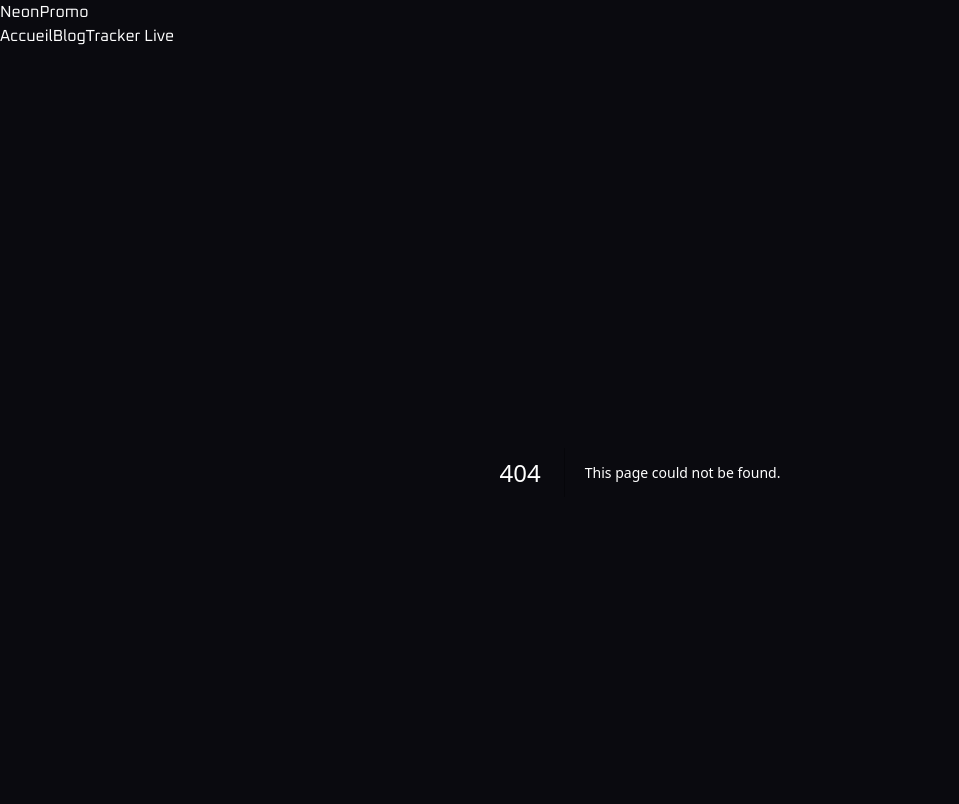
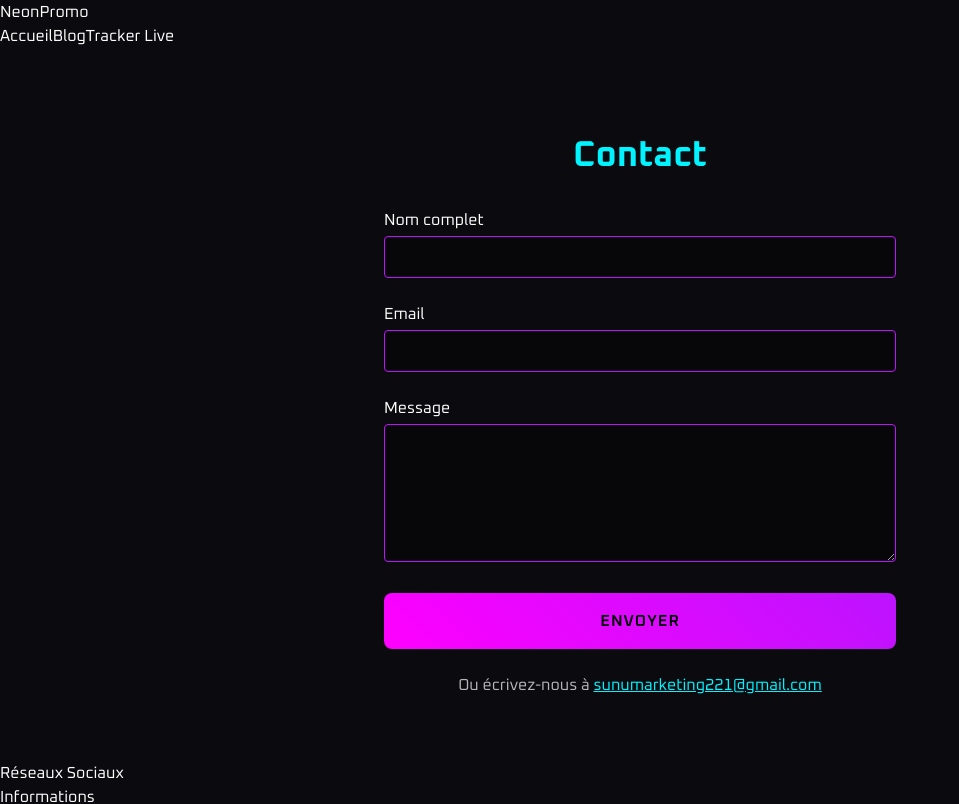
Before and after one commit to gadji15/neon-promo15, a Next.js app in the folder next-app/: page /contact in a window 1280 px wide. Before the commit this address had no page. Shown: the top 804 px of the page, without its empty margins (0-959 px from the left). Built offline with nearby package versions, Linux system fonts and the light colour scheme.

Commit message:
feat: add pages for About, Terms, Privacy, Contact, Verification, and Not Found with SectionWrapper component
Co-authored-by: Genie <genie@cosine.sh>

```diff
--- /dev/null
+++ b/next-app/app/apropos/page.tsx
@@ -0,0 +1,17 @@
+import { SectionWrapper } from "../../components/SectionWrapper";
+
+export default function AproposPage() {
+  return (
+    <SectionWrapper title="À propos">
+      <p>
+        Neon Promo accompagne les parieurs depuis 2024 pour une expérience plus transparente, responsable et innovante.
+      </p>
+      <p>
+        Notre équipe combine expertise technologique et passion du sport pour vous offrir les meilleurs outils et conseils.
+      </p>
+      <p>
+        Notre mission : démocratiser l’accès aux bonus, comparatifs et stratégies gagnantes en toute indépendance.
+      </p>
+    </SectionWrapper>
+  );
+}
--- /dev/null
+++ b/next-app/app/conditions/page.tsx
@@ -0,0 +1,17 @@
+import { SectionWrapper } from "../../components/SectionWrapper";
+
+export default function ConditionsPage() {
+  return (
+    <SectionWrapper title="Conditions d'utilisation">
+      <p>
+        L’accès et l’utilisation du site Neon Promo impliquent l’acceptation pleine et entière des présentes conditions générales.
+      </p>
+      <p>
+        Les codes promotionnels sont proposés à titre informatif. Il appartient à chaque utilisateur de vérifier leur légalité dans sa juridiction.
+      </p>
+      <p>
+        Neon Promo n’est pas opérateur de paris et décline toute responsabilité en cas d’usage non conforme.
+      </p>
+    </SectionWrapper>
+  );
+}
--- /dev/null
+++ b/next-app/app/confidentialite/page.tsx
@@ -0,0 +1,17 @@
+import { SectionWrapper } from "../../components/SectionWrapper";
+
+export default function ConfidentialitePage() {
+  return (
+    <SectionWrapper title="Politique de confidentialité">
+      <p>
+        Nous nous engageons à protéger votre vie privée conformément au RGPD et aux réglementations en vigueur.
+      </p>
+      <p>
+        Les données collectées (email pour la newsletter, cookies d’audience) sont utilisées exclusivement pour améliorer nos services.
+      </p>
+      <p>
+        Vous pouvez exercer vos droits d’accès, de rectification ou de suppression à tout moment en nous contactant.
+      </p>
+    </SectionWrapper>
+  );
+}
--- /dev/null
+++ b/next-app/app/contact/page.tsx
@@ -0,0 +1,65 @@
+"use client";
+import { SectionWrapper } from "../../components/SectionWrapper";
+import { useRef } from "react";
+
+export default function ContactPage() {
+  const formRef = useRef<HTMLFormElement>(null);
+
+  function handleSubmit(e: React.FormEvent<HTMLFormElement>) {
+    e.preventDefault();
+    alert("Merci pour votre message ! Nous vous répondrons rapidement.");
+    formRef.current?.reset();
+  }
+
+  return (
+    <SectionWrapper title="Contact">
+      <form onSubmit={handleSubmit} ref={formRef} className="space-y-6 max-w-lg mx-auto">
+        <div>
+          <label htmlFor="name" className="block text-white mb-1 font-medium">
+            Nom complet
+          </label>
+          <input
+            type="text"
+            id="name"
+            required
+            className="w-full px-4 py-2 rounded border border-[var(--neon-purple)] bg-black/30 text-white focus:outline-none focus:border-[var(--neon-cyan)]"
+          />
+        </div>
+        <div>
+          <label htmlFor="email" className="block text-white mb-1 font-medium">
+            Email
+          </label>
+          <input
+            type="email"
+            id="email"
+            required
+            className="w-full px-4 py-2 rounded border border-[var(--neon-purple)] bg-black/30 text-white focus:outline-none focus:border-[var(--neon-cyan)]"
+          />
+        </div>
+        <div>
+          <label htmlFor="message" className="block text-white mb-1 font-medium">
+            Message
+          </label>
+          <textarea
+            id="message"
+            required
+            rows={5}
+            className="w-full px-4 py-2 rounded border border-[var(--neon-purple)] bg-black/30 text-white focus:outline-none focus:border-[var(--neon-cyan)]"
+          />
+        </div>
+        <button
+          type="submit"
+          className="btn btn-redirect w-full mt-4"
+        >
+          Envoyer
+        </button>
+      </form>
+      <p className="mt-8 text-center text-white/70">
+        Ou écrivez-nous à{" "}
+        <a href="mailto:sunumarketing221@gmail.com" className="underline text-[var(--neon-cyan)]">
+          sunumarketing221@gmail.com
+        </a>
+      </p>
+    </SectionWrapper>
+  );
+}
--- /dev/null
+++ b/next-app/app/not-found.tsx
@@ -0,0 +1,18 @@
+import Link from "next/link";
+
+export default function NotFound() {
+  return (
+    <main className="min-h-[60vh] flex flex-col items-center justify-center text-center">
+      <h1 className="text-4xl font-bold text-[var(--neon-pink)] mb-6">Page introuvable</h1>
+      <p className="mb-6 text-white/80">
+        Oups, la page que vous cherchez n’existe pas ou a été déplacée.
+      </p>
+      <Link
+        href="/"
+        className="btn btn-redirect"
+      >
+        Retour à l’accueil
+      </Link>
+    </main>
+  );
+}
--- /dev/null
+++ b/next-app/app/verification/page.tsx
@@ -0,0 +1,17 @@
+import { SectionWrapper } from "../../components/SectionWrapper";
+
+export default function VerificationPage() {
+  return (
+    <SectionWrapper title="Vérification de compte">
+      <p>
+        Protégez votre compte grâce à nos recommandations : mot de passe fort, double authentification, surveillance régulière.
+      </p>
+      <p>
+        Notre diagnostic vous aide à détecter les failles et à améliorer la sécurité de votre profil.
+      </p>
+      <p>
+        Pour toute question, contactez notre équipe support dédiée.
+      </p>
+    </SectionWrapper>
+  );
+}
--- /dev/null
+++ b/next-app/components/SectionWrapper.tsx
@@ -0,0 +1,18 @@
+import React from "react";
+
+export function SectionWrapper({
+  title,
+  children,
+}: {
+  title: string;
+  children: React.ReactNode;
+}) {
+  return (
+    <section className="max-w-2xl mx-auto py-16 px-4">
+      <h1 className="text-3xl md:text-4xl font-bold text-[var(--neon-cyan)] mb-8 text-center">
+        {title}
+      </h1>
+      <div className="space-y-6">{children}</div>
+    </section>
+  );
+}
```
